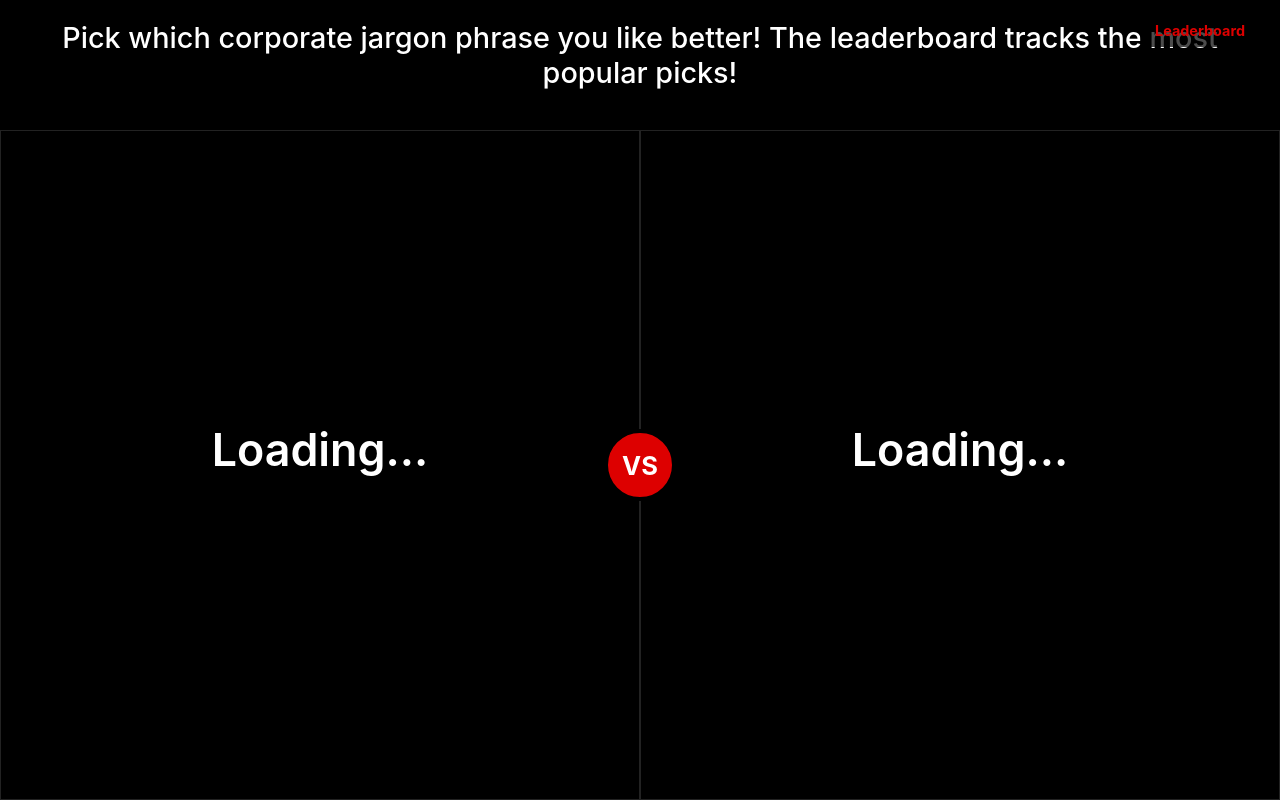
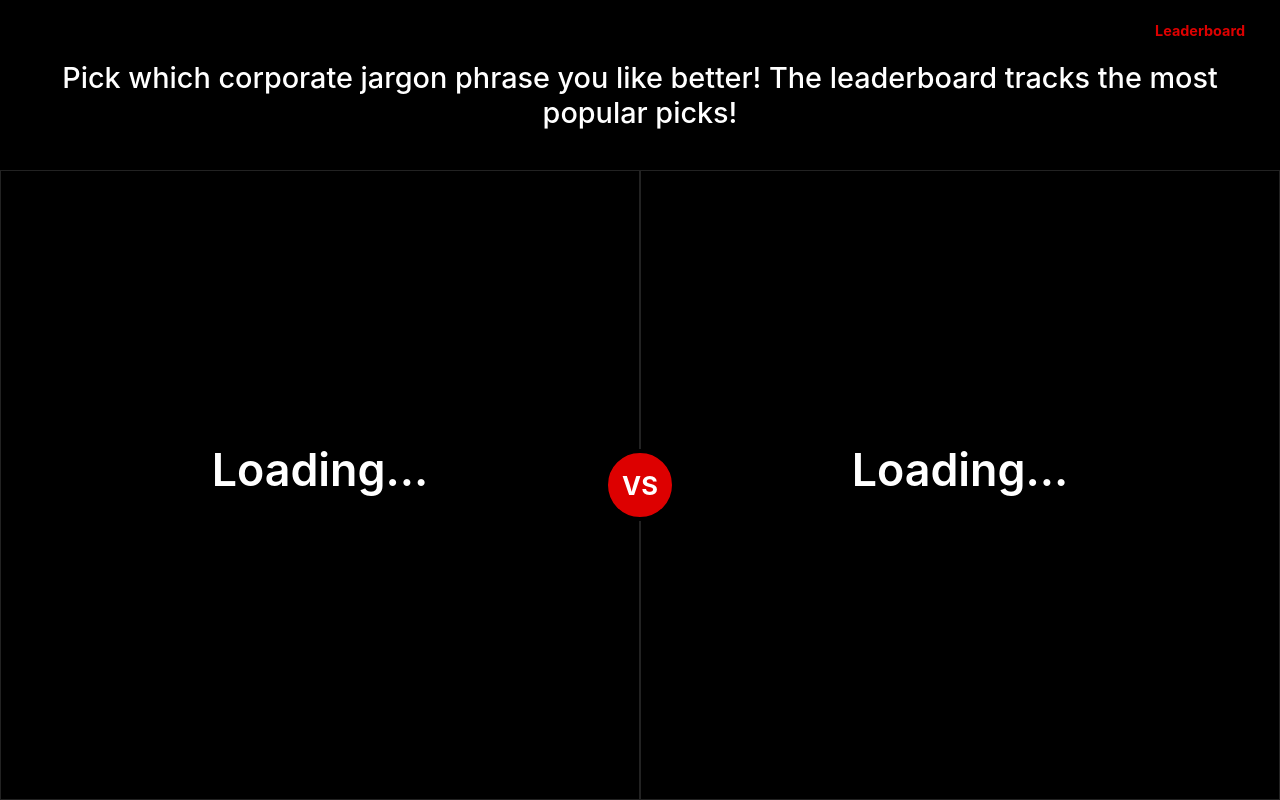
Before and after one commit to needaubrey/vibecoded_nonsense, a Flask app: page / in a window 1280 px wide. Run offline with Flask 3, Linux system fonts and the light colour scheme; some libraries are stand-ins or nearby versions.

Commit message:
fixed zoom issues maybe

```diff
--- a/static/style.css
+++ b/static/style.css
@@ -171,7 +171,7 @@ html, body {
     font-size: 1.8em; /* Increased font size */
     font-weight: 500;
     text-align: center;
-    margin-top: 20px; /* Add some space above */
+    margin-top: 60px; /* Increased top margin to avoid overlap with fixed nav */
     margin-bottom: 40px; /* Add more space below */
     padding: 0 20px; /* Add padding for smaller screens */
     color: #ffffff; /* New: White text */
```
